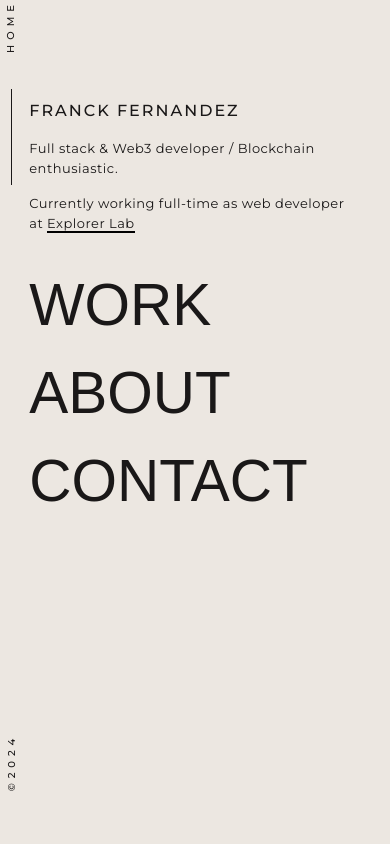
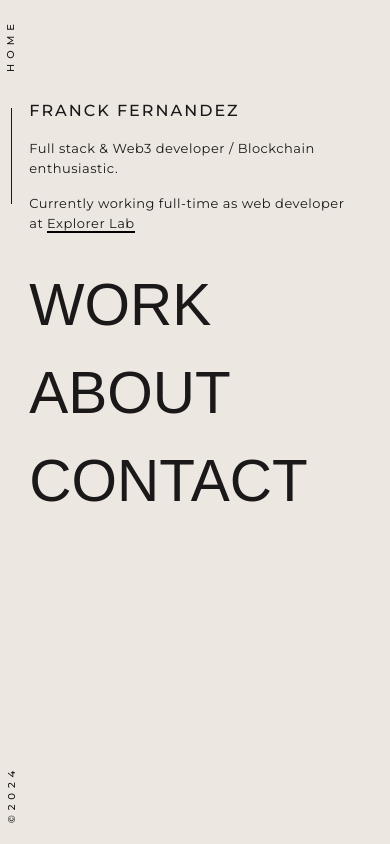
Before and after one commit to Franck-Fernandez-pro/core, a Next.js app: page / in a window 390 px wide. Built offline with nearby package versions, Linux system fonts and the light colour scheme; a web font is replaced by a local one.

Commit message:
Improve navbar on mobile

```diff
--- a/components/Navbar.tsx
+++ b/components/Navbar.tsx
@@ -2,7 +2,7 @@ import Link from "next/link";
 
 export default function Navbar() {
   return (
-    <nav className="fixed flex h-full w-[6%] flex-col items-center justify-start pb-8 pt-[5%]">
+    <nav className="fixed flex h-full w-[6%] flex-col items-center justify-start pt-[10%] md:pt-[5%]">
       <Link
         href="/"
         style={{
```
